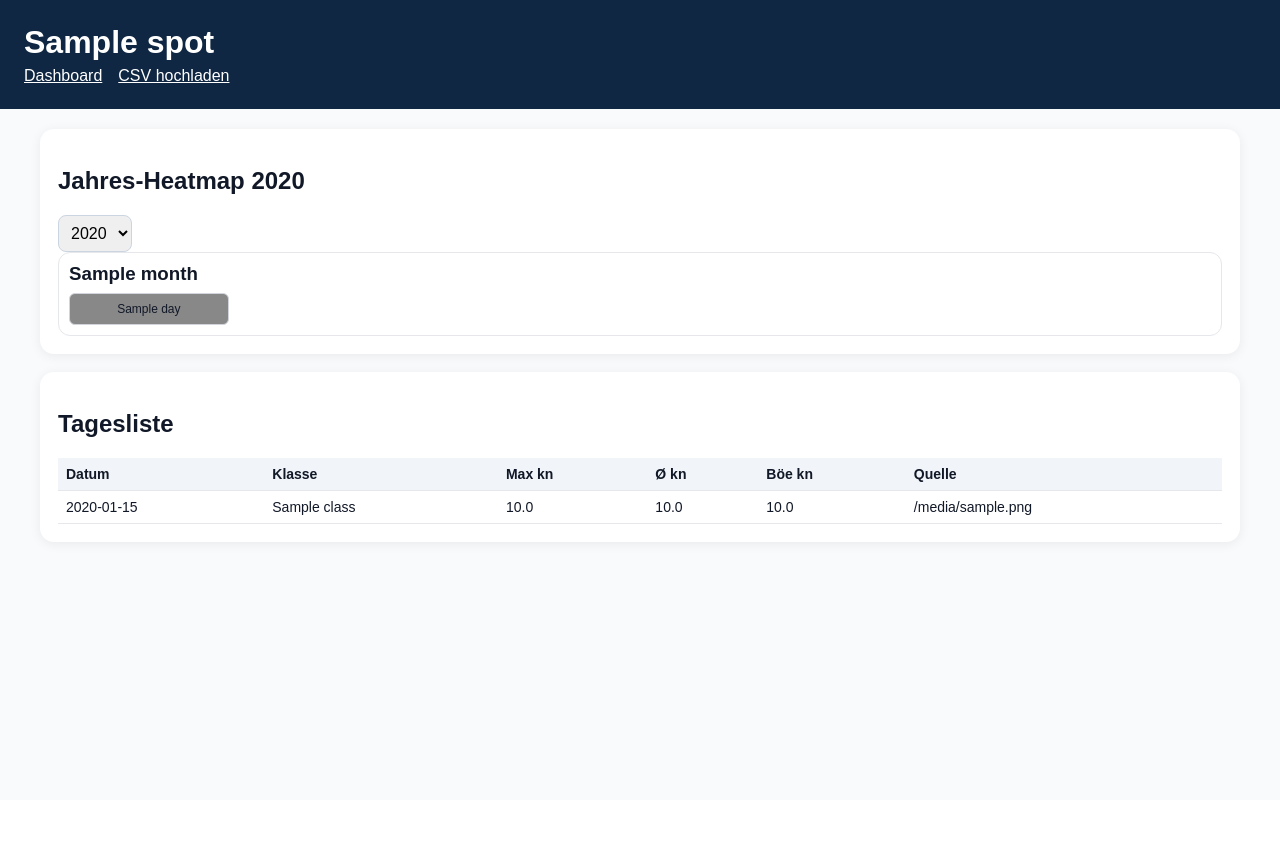
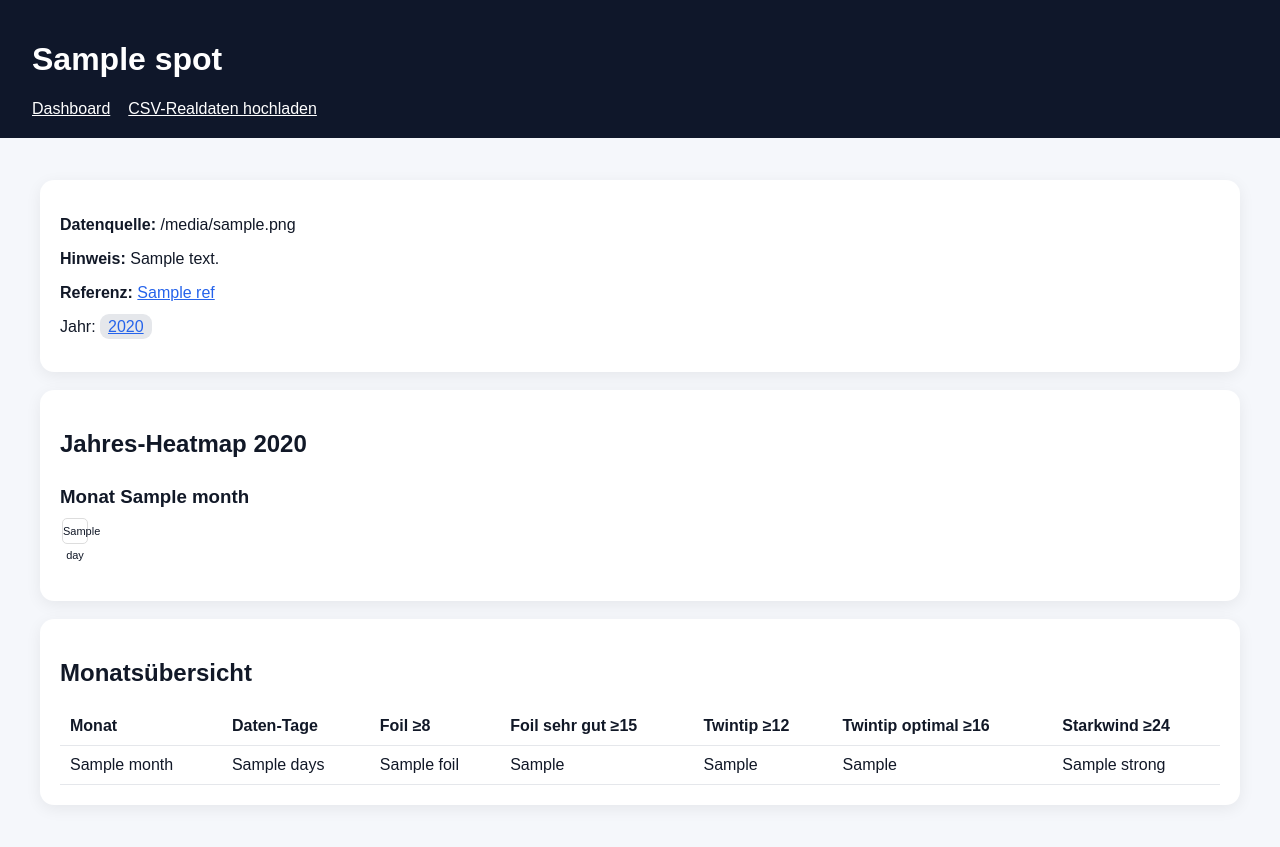
Before and after one commit to Nelorim/windatlas-stefan, a Flask app: template templates/spot.html in a window 1280 px wide. Before the commit the page ends 546 px from the top, so only its background shows below. Run offline with Flask 3, Linux system fonts and the light colour scheme; the template is opened without the code that fills it: most values are stand-ins (such as "Sample title", 1, 10 or a date in 2020); parts of the project's set-up code (start-up, migrations or seed data) failed here and were passed over.

Commit message:
Add files via upload

```diff
--- a/app.py
+++ b/app.py
@@ -1,140 +1,134 @@
-from __future__ import annotations
-from flask import Flask, render_template, request, redirect, url_for, send_from_directory
+from flask import Flask, render_template, request, redirect, url_for
+import pandas as pd, requests, os, io
+from datetime import date, timedelta
 from pathlib import Path
-import pandas as pd
-import calendar
-
-BASE = Path(__file__).resolve().parent
-DATA_DIR = BASE / 'data' / 'messdaten'
-UPLOAD_DIR = DATA_DIR
-SPOTS = pd.read_csv(BASE / 'spots_config.csv')
+from urllib.parse import urlencode
 
 app = Flask(__name__)
-app.config['MAX_CONTENT_LENGTH'] = 50 * 1024 * 1024
+BASE = Path(__file__).parent
+DATA_DIR = BASE/'data'/'messdaten'
+DATA_DIR.mkdir(parents=True, exist_ok=True)
+SPOTS = pd.read_csv(BASE/'spots_config.csv')
 
-COLORS = {
-    'Nicht kitebar': '#f3f4f6',
-    'Foil': '#86efac',
-    'Foil sehr gut': '#fde68a',
-    'Twintip': '#93c5fd',
-    'Twintip optimal': '#c4b5fd',
-    'Starkwind': '#fca5a5',
-    'Keine Daten': '#e5e7eb'
-}
+FOIL_MIN=8; FOIL_GOOD=11; FOIL_VERYGOOD=15; FOIL_STRONG=21
+TT_MIN=12; TT_OPT=16; TT_STRONG=24
 
-def load_data() -> pd.DataFrame:
+
+def color_class(v):
+    if pd.isna(v): return 'nodata'
+    if v >= TT_STRONG: return 'strong'
+    if v >= TT_OPT: return 'ttopt'
+    if v >= FOIL_VERYGOOD: return 'foilvery'
+    if v >= TT_MIN: return 'tt'
+    if v >= FOIL_MIN: return 'foil'
+    return 'nowind'
+
+def label(v):
+    return {'nodata':'Keine Daten','strong':'Starkwind','ttopt':'Twintip optimal','foilvery':'Foil sehr gut','tt':'Twintip','foil':'Foil','nowind':'Nicht kitebar'}[color_class(v)]
+
+def openmeteo_url(row, years=5):
+    end=date.today()-timedelta(days=2)
+    start=end.replace(year=end.year-years) if not (end.month==2 and end.day==29) else end-timedelta(days=365*years)
+    params={
+        'latitude':row.latitude,'longitude':row.longitude,'start_date':start.isoformat(),'end_date':end.isoformat(),
+        'hourly':'wind_speed_10m,wind_gusts_10m,wind_direction_10m','wind_speed_unit':'kn','timezone':row.timezone
+    }
+    return 'https://archive-api.open-meteo.com/v1/archive?'+urlencode(params)
+
+def fetch_openmeteo(row):
+    url=openmeteo_url(row)
+    r=requests.get(url,timeout=60); r.raise_for_status()
+    hourly=r.json().get('hourly',{})
+    df=pd.DataFrame(hourly)
+    if df.empty: return df
+    df['time']=pd.to_datetime(df['time'])
+    df['wind_speed_kn']=pd.to_numeric(df['wind_speed_10m'], errors='coerce')
+    df['wind_gust_kn']=pd.to_numeric(df.get('wind_gusts_10m'), errors='coerce') if 'wind_gusts_10m' in df else None
+    df['source']='Open-Meteo Modell/Reanalyse'
+    return df[['time','wind_speed_kn','wind_gust_kn','source']]
+
+def load_csv_for_spot(spot):
+    files=list(DATA_DIR.glob('*.csv'))
     frames=[]
-    for p in DATA_DIR.glob('*.csv'):
+    for f in files:
         try:
-            df = pd.read_csv(p)
+            df=pd.read_csv(f)
+            if 'spot' in df.columns:
+                df=df[df['spot'].astype(str)==spot]
+            elif spot.lower().replace(' ','_') not in f.stem.lower():
+                continue
             if {'time','wind_speed_kn'}.issubset(df.columns):
-                if 'spot' not in df.columns:
-                    df['spot'] = p.stem
-                if 'wind_gust_kn' not in df.columns:
-                    df['wind_gust_kn'] = pd.NA
-                df['source_file'] = p.name
-                frames.append(df)
+                df['time']=pd.to_datetime(df['time'])
+                df['wind_speed_kn']=pd.to_numeric(df['wind_speed_kn'],errors='coerce')
+                if 'wind_gust_kn' not in df: df['wind_gust_kn']=None
+                df['source']='CSV Realdaten: '+f.name
+                frames.append(df[['time','wind_speed_kn','wind_gust_kn','source']])
         except Exception:
             pass
-    if not frames:
-        return pd.DataFrame(columns=['time','spot','wind_speed_kn','wind_gust_kn','source_file'])
-    df = pd.concat(frames, ignore_index=True)
-    df['time'] = pd.to_datetime(df['time'], errors='coerce')
-    df = df.dropna(subset=['time','spot','wind_speed_kn'])
-    df['date'] = df['time'].dt.date
-    df['year'] = df['time'].dt.year
-    df['month'] = df['time'].dt.month
-    return df
+    return pd.concat(frames,ignore_index=True) if frames else pd.DataFrame()
 
-def day_class(speeds: pd.Series) -> str:
-    # Tageslogik: mindestens 2 Stunden über Schwelle; höchste erfüllte Kategorie gewinnt.
-    if speeds.empty: return 'Keine Daten'
-    if (speeds >= 24).sum() >= 2: return 'Starkwind'
-    if ((speeds >= 16) & (speeds < 24)).sum() >= 2: return 'Twintip optimal'
-    if (speeds >= 12).sum() >= 2: return 'Twintip'
-    if ((speeds >= 15) & (speeds < 21)).sum() >= 2: return 'Foil sehr gut'
-    if (speeds >= 8).sum() >= 2: return 'Foil'
-    return 'Nicht kitebar'
-
-def daily_table(df: pd.DataFrame) -> pd.DataFrame:
-    if df.empty:
-        return pd.DataFrame(columns=['spot','date','year','month','class','max_speed','avg_speed','max_gust','source_file'])
+def daily_from_hourly(df):
+    if df.empty: return pd.DataFrame(columns=['date','max_kn','foil','foil_very','tt','tt_opt','strong','class','label'])
+    df=df.copy(); df['date']=df['time'].dt.date
     rows=[]
-    for (spot, date), g in df.groupby(['spot','date']):
-        speeds = pd.to_numeric(g['wind_speed_kn'], errors='coerce').dropna()
-        rows.append({
-            'spot': spot,
-            'date': pd.to_datetime(date),
-            'year': pd.to_datetime(date).year,
-            'month': pd.to_datetime(date).month,
-            'class': day_class(speeds),
-            'max_speed': float(speeds.max()) if len(speeds) else None,
-            'avg_speed': float(speeds.mean()) if len(speeds) else None,
-            'max_gust': pd.to_numeric(g.get('wind_gust_kn'), errors='coerce').max(),
-            'source_file': ', '.join(sorted(set(g['source_file'].astype(str))))
-        })
+    for d,g in df.groupby('date'):
+        sp=g['wind_speed_kn']
+        mx=float(sp.max()) if sp.notna().any() else None
+        rows.append({'date':pd.to_datetime(d),'max_kn':mx,'foil':int((sp>=FOIL_MIN).sum()>=2),'foil_very':int((sp>=FOIL_VERYGOOD).sum()>=2),'tt':int((sp>=TT_MIN).sum()>=2),'tt_opt':int((sp>=TT_OPT).sum()>=2),'strong':int((sp>=TT_STRONG).sum()>=2),'class':color_class(mx),'label':label(mx)})
     return pd.DataFrame(rows)
 
-def summary(daily: pd.DataFrame) -> pd.DataFrame:
-    spots = sorted(SPOTS['spot'].tolist())
-    rows=[]
-    for spot in spots:
-        d = daily[daily['spot']==spot]
-        rows.append({
-            'spot': spot,
-            'days_data': len(d),
-            'foil_days': int(d['class'].isin(['Foil','Foil sehr gut','Twintip','Twintip optimal','Starkwind']).sum()) if not d.empty else 0,
-            'foil_verygood': int(d['class'].isin(['Foil sehr gut','Twintip','Twintip optimal','Starkwind']).sum()) if not d.empty else 0,
-            'twintip_days': int(d['class'].isin(['Twintip','Twintip optimal','Starkwind']).sum()) if not d.empty else 0,
-            'twintip_optimal': int(d['class'].isin(['Twintip optimal','Starkwind']).sum()) if not d.empty else 0,
-            'strong_days': int((d['class']=='Starkwind').sum()) if not d.empty else 0,
-        })
-    return pd.DataFrame(rows)
+def data_for_spot(row):
+    csv=load_csv_for_spot(row.spot)
+    model=pd.DataFrame()
+    if row.source_mode != 'csv_required':
+        try: model=fetch_openmeteo(row)
+        except Exception: model=pd.DataFrame()
+    elif csv.empty:
+        # deliberately avoid model as main data for thermal spots
+        model=pd.DataFrame()
+    df=csv if not csv.empty else model
+    return daily_from_hourly(df), ('CSV Realdaten' if not csv.empty else ('Open-Meteo Modell' if not model.empty else 'Keine Daten'))
 
-def months_available(daily):
+def month_summary(daily):
     if daily.empty: return []
-    return sorted(daily['year'].dropna().astype(int).unique(), reverse=True)
+    d=daily.copy(); d['year']=d.date.dt.year; d['month']=d.date.dt.month
+    g=d.groupby('month').agg(days=('date','count'), foil=('foil','sum'), foil_very=('foil_very','sum'), tt=('tt','sum'), tt_opt=('tt_opt','sum'), strong=('strong','sum')).reset_index()
+    return g.to_dict('records')
 
-def calendar_matrix(daily, spot, year):
-    d = daily[(daily['spot']==spot) & (daily['year']==year)]
-    by_date = {r['date'].date(): r for _, r in d.iterrows()}
-    out=[]
+def heatmap(daily, year=None):
+    if daily.empty: return []
+    if year is None: year=int(daily.date.dt.year.max())
+    d=daily[daily.date.dt.year==year].copy()
+    months=[]
     for m in range(1,13):
-        days=[]
-        for day in range(1, calendar.monthrange(year,m)[1]+1):
-            dt = pd.Timestamp(year=year, month=m, day=day).date()
-            r = by_date.get(dt)
-            cls = r['class'] if r is not None else 'Keine Daten'
-            days.append({'day': day, 'class': cls, 'color': COLORS[cls], 'max': None if r is None else r['max_speed']})
-        out.append({'month': calendar.month_name[m], 'month_no': m, 'days': days})
-    return out
+        md=d[d.date.dt.month==m]
+        days=[{'day':int(r.date.day),'class':r['class'],'label':r['label'],'max':None if pd.isna(r.max_kn) else round(float(r.max_kn),1)} for _,r in md.iterrows()]
+        months.append({'month':m,'days':days})
+    return months
 
 @app.route('/')
 def index():
-    raw=load_data(); daily=daily_table(raw); summ=summary(daily)
-    return render_template('index.html', summary=summ.to_dict('records'), colors=COLORS, files=sorted([p.name for p in DATA_DIR.glob('*.csv')]))
+    rows=[]
+    for _,r in SPOTS.iterrows():
+        daily,src=data_for_spot(r)
+        rows.append({'spot':r.spot,'country':r.country,'mode':r.source_mode,'source':src,'days':len(daily),'foil':int(daily.foil.sum()) if len(daily) else 0,'foil_very':int(daily.foil_very.sum()) if len(daily) else 0,'tt':int(daily.tt.sum()) if len(daily) else 0,'tt_opt':int(daily.tt_opt.sum()) if len(daily) else 0,'strong':int(daily.strong.sum()) if len(daily) else 0})
+    return render_template('index.html', rows=rows)
 
 @app.route('/spot/<spot>')
 def spot(spot):
-    raw=load_data(); daily=daily_table(raw)
-    years=months_available(daily[daily['spot']==spot])
-    year=int(request.args.get('year', years[0] if years else 2025))
-    cal=calendar_matrix(daily, spot, year)
-    d=daily[(daily['spot']==spot)&(daily['year']==year)]
-    return render_template('spot.html', spot=spot, year=year, years=years, cal=cal, colors=COLORS, rows=d.sort_values('date').to_dict('records'))
+    r=SPOTS[SPOTS.spot==spot].iloc[0]
+    daily,src=data_for_spot(r)
+    year=int(request.args.get('year', daily.date.dt.year.max() if len(daily) else date.today().year))
+    return render_template('spot.html', spot=spot, src=src, note=r.quality_note, ref=r.reference_url, months=month_summary(daily), heatmap=heatmap(daily,year), year=year, years=sorted(daily.date.dt.year.unique(), reverse=True) if len(daily) else [])
 
 @app.route('/upload', methods=['GET','POST'])
 def upload():
     if request.method=='POST':
         f=request.files.get('file')
         if f and f.filename.endswith('.csv'):
-            f.save(UPLOAD_DIR / f.filename)
-        return redirect(url_for('index'))
+            f.save(DATA_DIR/f.filename)
+            return redirect(url_for('index'))
     return render_template('upload.html')
 
-@app.route('/download/<name>')
-def download(name):
-    return send_from_directory(DATA_DIR, name, as_attachment=True)
-
-if __name__ == '__main__':
-    app.run(host='127.0.0.1', port=5050, debug=False)
+if __name__=='__main__':
+    app.run(host='0.0.0.0', port=int(os.environ.get('PORT',5050)))
--- a/requirements.txt
+++ b/requirements.txt
@@ -1,4 +1,5 @@
 flask==3.0.3
 pandas==2.2.3
+requests==2.32.5
 gunicorn==22.0.0
 python-dateutil==2.9.0.post0
--- a/static/style.css
+++ b/static/style.css
@@ -1 +1 @@
-:root{font-family:Aptos,Arial,sans-serif;color:#111827;background:#f8fafc}body{margin:0}header{background:#0f2742;color:white;padding:24px}header h1{margin:0 0 6px}nav a{color:white;margin-right:16px}main{padding:20px;max-width:1200px;margin:auto}.card{background:white;border-radius:14px;padding:18px;margin:0 0 18px;box-shadow:0 2px 12px #0001}table{border-collapse:collapse;width:100%;font-size:14px}th,td{border-bottom:1px solid #e5e7eb;padding:8px;text-align:left}th{background:#f1f5f9}.legend{display:flex;gap:14px;flex-wrap:wrap}.legend span{display:flex;align-items:center;gap:6px}.legend i{display:inline-block;width:18px;height:18px;border-radius:4px;border:1px solid #d1d5db}.heatmap{display:grid;grid-template-columns:repeat(auto-fit,minmax(260px,1fr));gap:14px}.month{border:1px solid #e5e7eb;border-radius:12px;padding:10px}.month h3{margin:0 0 8px}.days{display:grid;grid-template-columns:repeat(7,1fr);gap:4px}.day{height:30px;border-radius:6px;text-align:center;line-height:30px;font-size:12px;border:1px solid #d1d5db}button,input,select{font-size:16px;padding:8px;border-radius:8px;border:1px solid #cbd5e1}button{background:#0f2742;color:white;cursor:pointer}@media(max-width:700px){table{font-size:12px}.card{padding:12px}header{padding:16px}}
+body{font-family:Arial,Helvetica,sans-serif;background:#f5f7fb;margin:0;color:#111827}header{background:#0f172a;color:white;padding:20px 32px}.container{padding:24px;max-width:1200px;margin:auto}.card{background:white;border-radius:14px;padding:20px;margin:18px 0;box-shadow:0 4px 16px #0001}table{width:100%;border-collapse:collapse}th,td{padding:10px;border-bottom:1px solid #e5e7eb;text-align:left}.badge{padding:4px 8px;border-radius:9px;background:#e5e7eb}.warn{background:#fff7ed;border-left:5px solid #f97316}.legend span,.day{display:inline-block;width:24px;height:24px;border-radius:5px;margin:2px;text-align:center;font-size:11px;line-height:24px;border:1px solid #ddd}.nowind{background:#f8fafc}.foil{background:#86efac}.foilvery{background:#fde68a}.tt{background:#93c5fd}.ttopt{background:#c4b5fd}.strong{background:#fca5a5}.nodata{background:#e5e7eb}.month{margin-bottom:18px}.month h3{margin:8px 0}.nav a{color:white;margin-right:18px}a{color:#2563eb}.grid{display:grid;grid-template-columns:repeat(auto-fit,minmax(260px,1fr));gap:16px}
--- a/templates/spot.html
+++ b/templates/spot.html
@@ -1,7 +1 @@
-<!doctype html><html lang="de"><head><meta charset="utf-8"><meta name="viewport" content="width=device-width, initial-scale=1"><title>{{spot}} – WindAtlas</title><link rel="stylesheet" href="/static/style.css"></head><body>
-<header><h1>{{spot}}</h1><nav><a href="/">Dashboard</a><a href="/upload">CSV hochladen</a></nav></header>
-<main>
-<section class="card"><h2>Jahres-Heatmap {{year}}</h2><form><select name="year" onchange="this.form.submit()">{% for y in years %}<option value="{{y}}" {% if y==year %}selected{% endif %}>{{y}}</option>{% endfor %}</select></form>
-<div class="heatmap">{% for m in cal %}<div class="month"><h3>{{m.month}}</h3><div class="days">{% for d in m.days %}<div class="day" title="{{m.month}} {{d.day}} – {{d.class}}{% if d.max %} – max {{'%.1f'|format(d.max)}} kn{% endif %}" style="background:{{d.color}}">{{d.day}}</div>{% endfor %}</div></div>{% endfor %}</div></section>
-<section class="card"><h2>Tagesliste</h2><table><thead><tr><th>Datum</th><th>Klasse</th><th>Max kn</th><th>Ø kn</th><th>Böe kn</th><th>Quelle</th></tr></thead><tbody>{% for r in rows %}<tr><td>{{r.date.date()}}</td><td>{{r['class']}}</td><td>{{'%.1f'|format(r.max_speed) if r.max_speed==r.max_speed else ''}}</td><td>{{'%.1f'|format(r.avg_speed) if r.avg_speed==r.avg_speed else ''}}</td><td>{{'%.1f'|format(r.max_gust) if r.max_gust==r.max_gust else ''}}</td><td>{{r.source_file}}</td></tr>{% endfor %}</tbody></table></section>
-</main></body></html>
+<!doctype html><html><head><title>{{spot}}</title><link rel="stylesheet" href="/static/style.css"></head><body><header><h1>{{spot}}</h1><div class="nav"><a href="/">Dashboard</a><a href="/upload">CSV-Realdaten hochladen</a></div></header><div class="container"><div class="card"><p><b>Datenquelle:</b> {{src}}</p><p><b>Hinweis:</b> {{note}}</p><p><b>Referenz:</b> <a href="{{ref}}">{{ref}}</a></p>{% if years %}<p>Jahr: {% for y in years %}<a class="badge" href="?year={{y}}">{{y}}</a> {% endfor %}</p>{% endif %}</div><div class="card"><h2>Jahres-Heatmap {{year}}</h2><div class="grid">{% for m in heatmap %}<div class="month"><h3>Monat {{m.month}}</h3>{% for d in m.days %}<span class="day {{d.class}}" title="Tag {{d.day}}: {{d.label}} / {{d.max}} kn">{{d.day}}</span>{% endfor %}</div>{% endfor %}</div></div><div class="card"><h2>Monatsübersicht</h2><table><tr><th>Monat</th><th>Daten-Tage</th><th>Foil ≥8</th><th>Foil sehr gut ≥15</th><th>Twintip ≥12</th><th>Twintip optimal ≥16</th><th>Starkwind ≥24</th></tr>{% for r in months %}<tr><td>{{r.month}}</td><td>{{r.days}}</td><td>{{r.foil}}</td><td>{{r.foil_very}}</td><td>{{r.tt}}</td><td>{{r.tt_opt}}</td><td>{{r.strong}}</td></tr>{% endfor %}</table></div></div></body></html>
--- a/templates/upload.html
+++ b/templates/upload.html
@@ -1 +1,2 @@
-<!doctype html><html lang="de"><head><meta charset="utf-8"><meta name="viewport" content="width=device-width, initial-scale=1"><title>CSV hochladen</title><link rel="stylesheet" href="/static/style.css"></head><body><header><h1>CSV-Realdaten hochladen</h1><nav><a href="/">Dashboard</a></nav></header><main><section class="card"><p>Format: <code>time,spot,wind_speed_kn,wind_gust_kn</code></p><form method="post" enctype="multipart/form-data"><input type="file" name="file" accept=".csv"><button>Hochladen</button></form></section></main></body></html>
+<!doctype html><html><head><title>Upload</title><link rel="stylesheet" href="/static/style.css"></head><body><header><h1>CSV-Realdaten hochladen</h1><div class="nav"><a href="/">Dashboard</a></div></header><div class="container"><div class="card"><form method="post" enctype="multipart/form-data"><input type="file" name="file" accept=".csv"><button type="submit">Hochladen</button></form><p>Format: time,spot,wind_speed_kn,wind_gust_kn</p><pre>time,spot,wind_speed_kn,wind_gust_kn
+2025-06-01 13:00,Silvaplana,14.2,18.5</pre></div></div></body></html>
```
Also changed, not shown: render.yaml (+2 -6 lines), spots_config.csv (+10 -10 lines), templates/index.html (+1 -7 lines), README.md (added).
